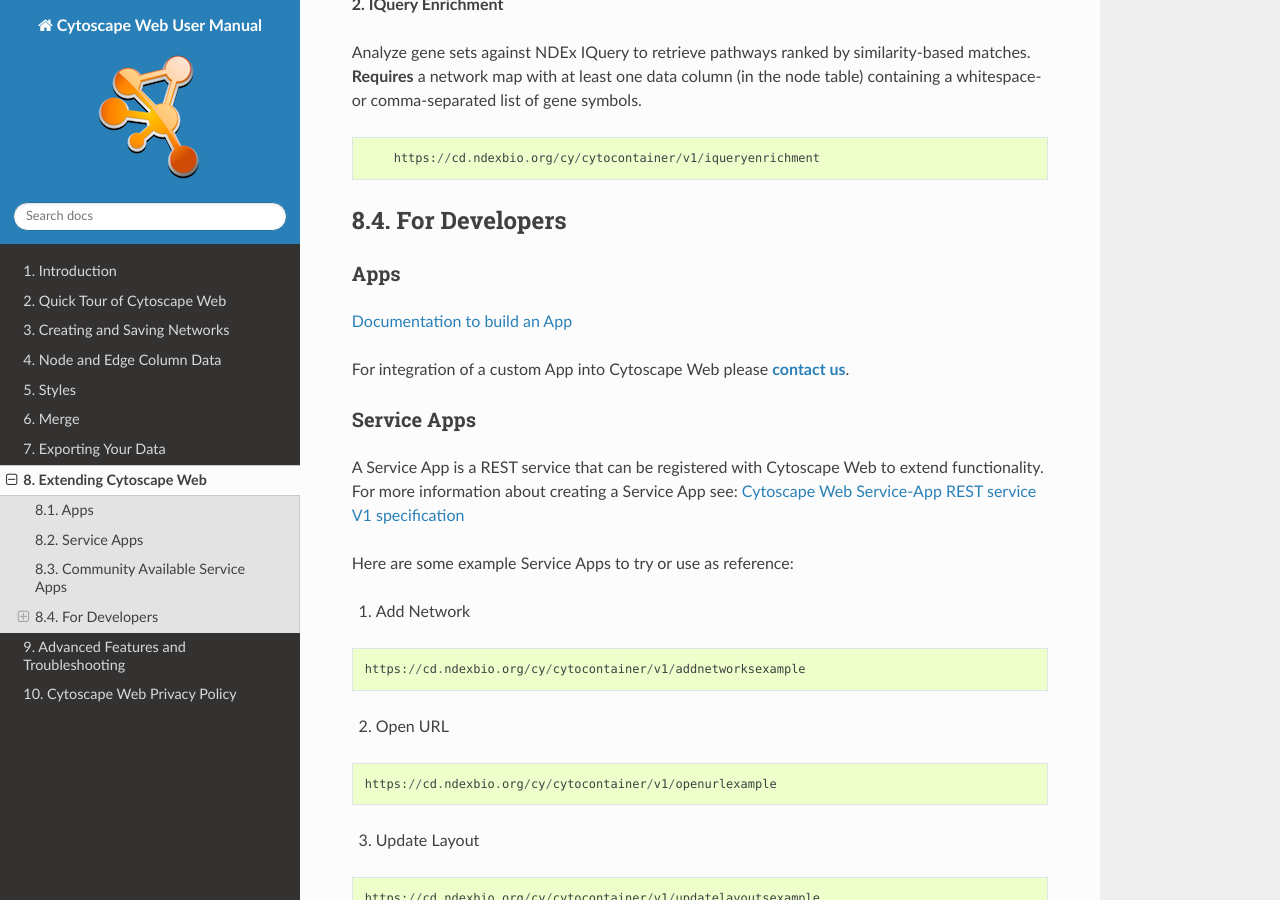
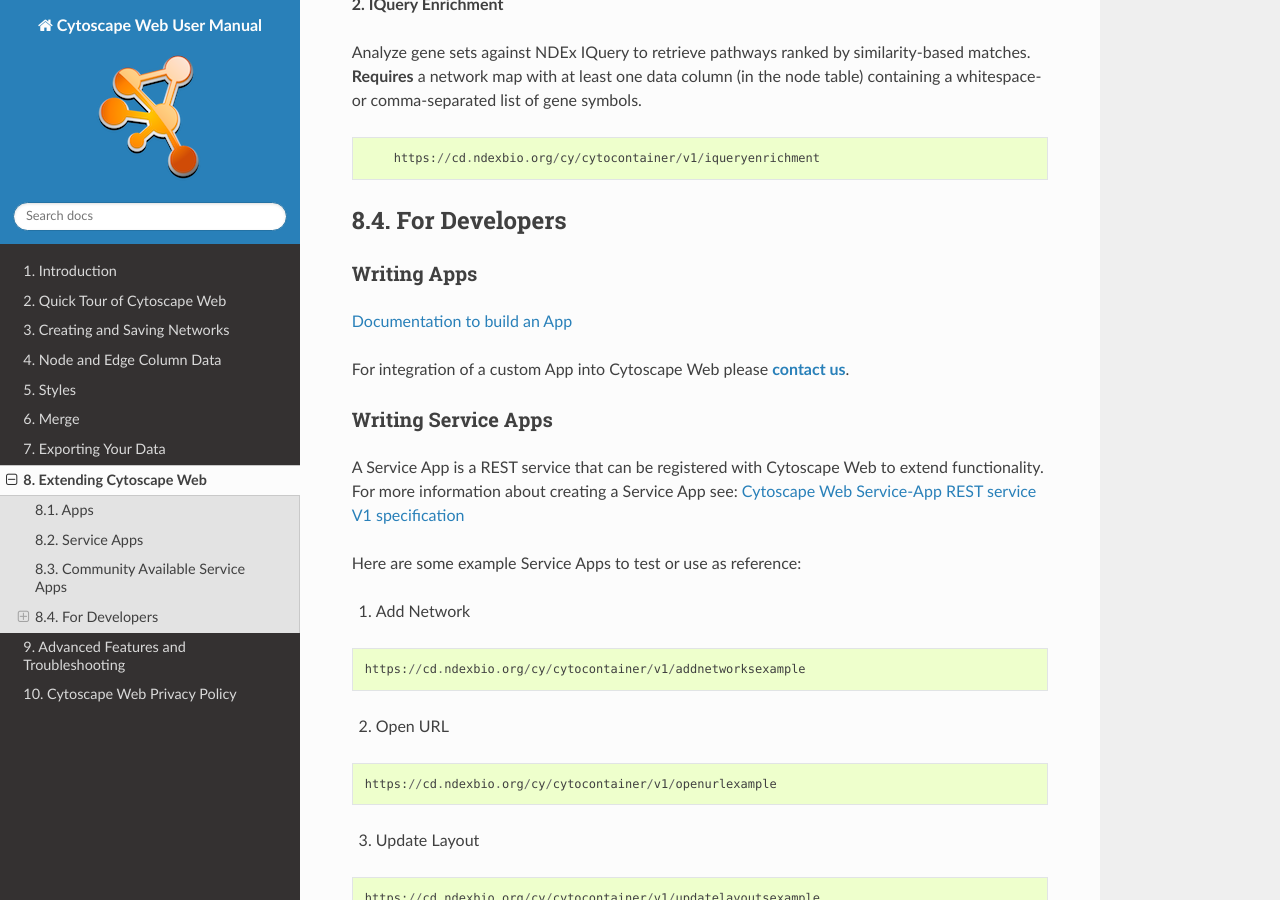
Before and after one commit to cytoscape/web-cytoscape-manual, a Sphinx documentation site: the page built from docs/Extending.md, in a window 1280 px wide and 900 px high, scrolled down 2210 px. Built offline with Sphinx 7.4.7 and the Read the Docs theme 3.1.0, drawn with Linux system fonts in a browser that asks for light colours.

Commit message:
Update Extending.md

````diff
--- a/docs/Extending.md
+++ b/docs/Extending.md
@@ -63,17 +63,17 @@
 ## For Developers
 
 <a id="writing_apps"></a>
-### Apps
+### Writing Apps
 [Documentation to build an App](https://github.com/cytoscape/cytoscape-web-app-examples/tree/pre-release-cleanup)
 
 For integration of a custom App into Cytoscape Web please [**contact us**](https://cytoscape.atlassian.net/servicedesk/customer/portal/1/group/1/create/7).
 
 <a id="writing_service_apps"></a>
-### Service Apps
+### Writing Service Apps
 A Service App is a REST service that can be registered with Cytoscape Web to extend
 functionality. For more information about creating a Service App see: [Cytoscape Web Service-App REST service V1 specification](https://github.com/cytoscape/cytoscape-web/wiki/Specification-for-Service%E2%80%90based-App-in-Cytoscape-Web-(draft-v2))
 
-Here are some example Service Apps to try or use as reference:
+Here are some example Service Apps to test or use as reference:
 
 1. Add Network
 ```
````
